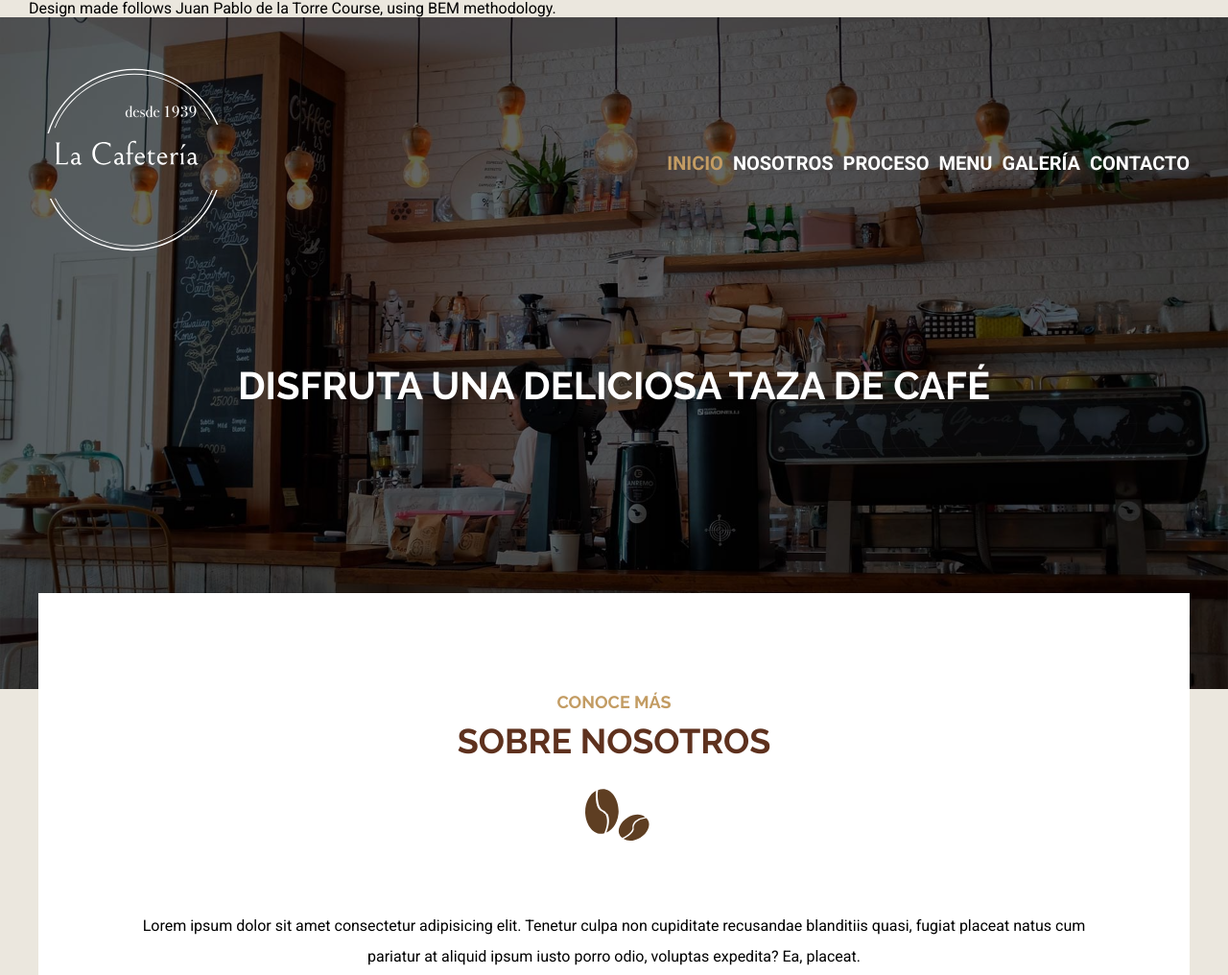
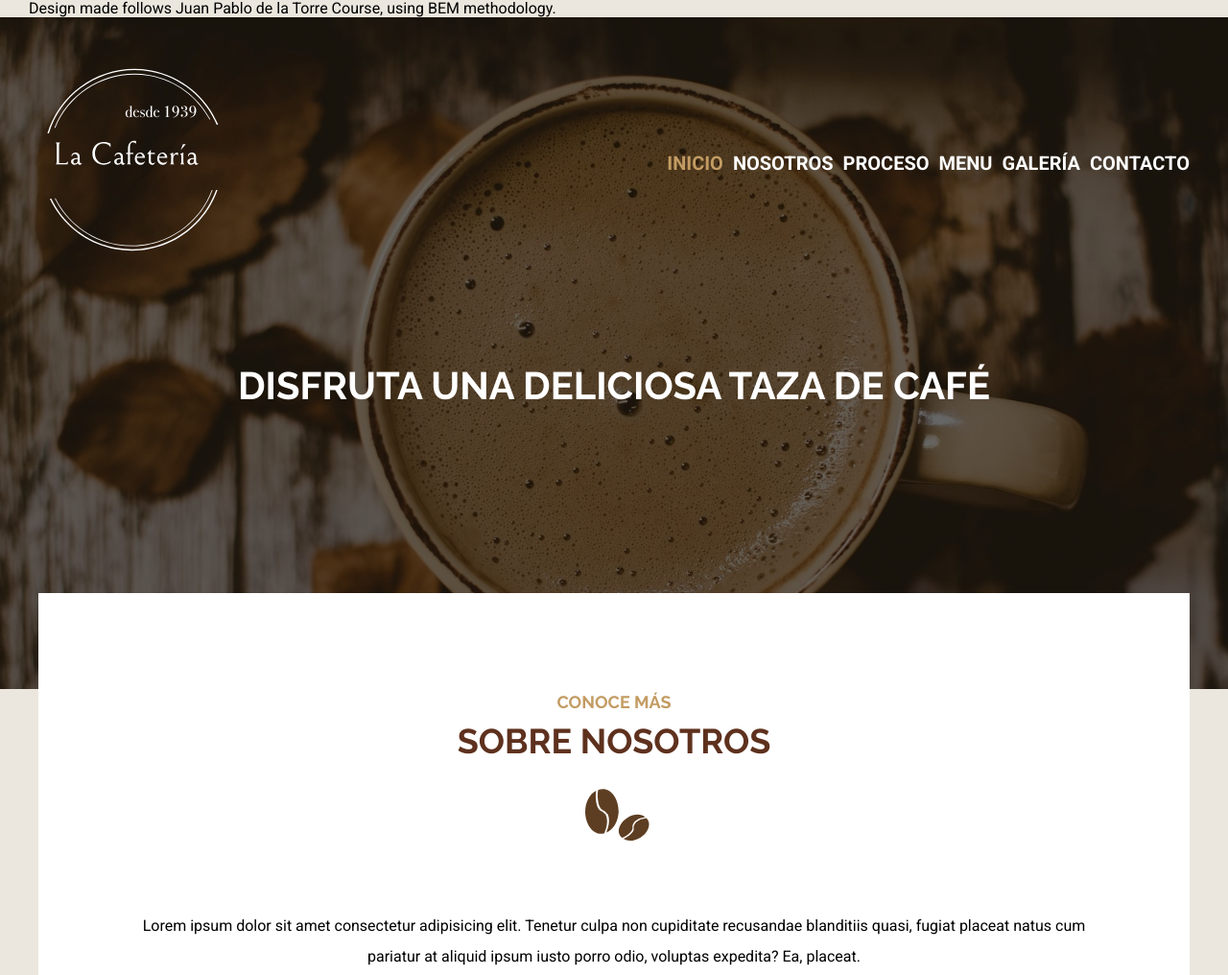
Before and after one commit to RogerCastillo877/cafeteria-sass, a website: page index.html in a window 1280 px wide. Shown: the top 1016 px of the page at 96% size. Drawn offline with nearby package versions, Linux system fonts and the light colour scheme; files that its build step writes are made by us from their sources; a web font is replaced by a local one.

Commit message:
Update _header.scss

```diff
--- a/src/scss/header/_header.scss
+++ b/src/scss/header/_header.scss
@@ -39,7 +39,7 @@
 }
 
 .header-init {
-  background-image: url('./../../../build/img/header_inicio.jpg');
+  background-image: url('./../../../build/img/galeria/galeria_02.jpg');
 }
 
 .header-us {
```
